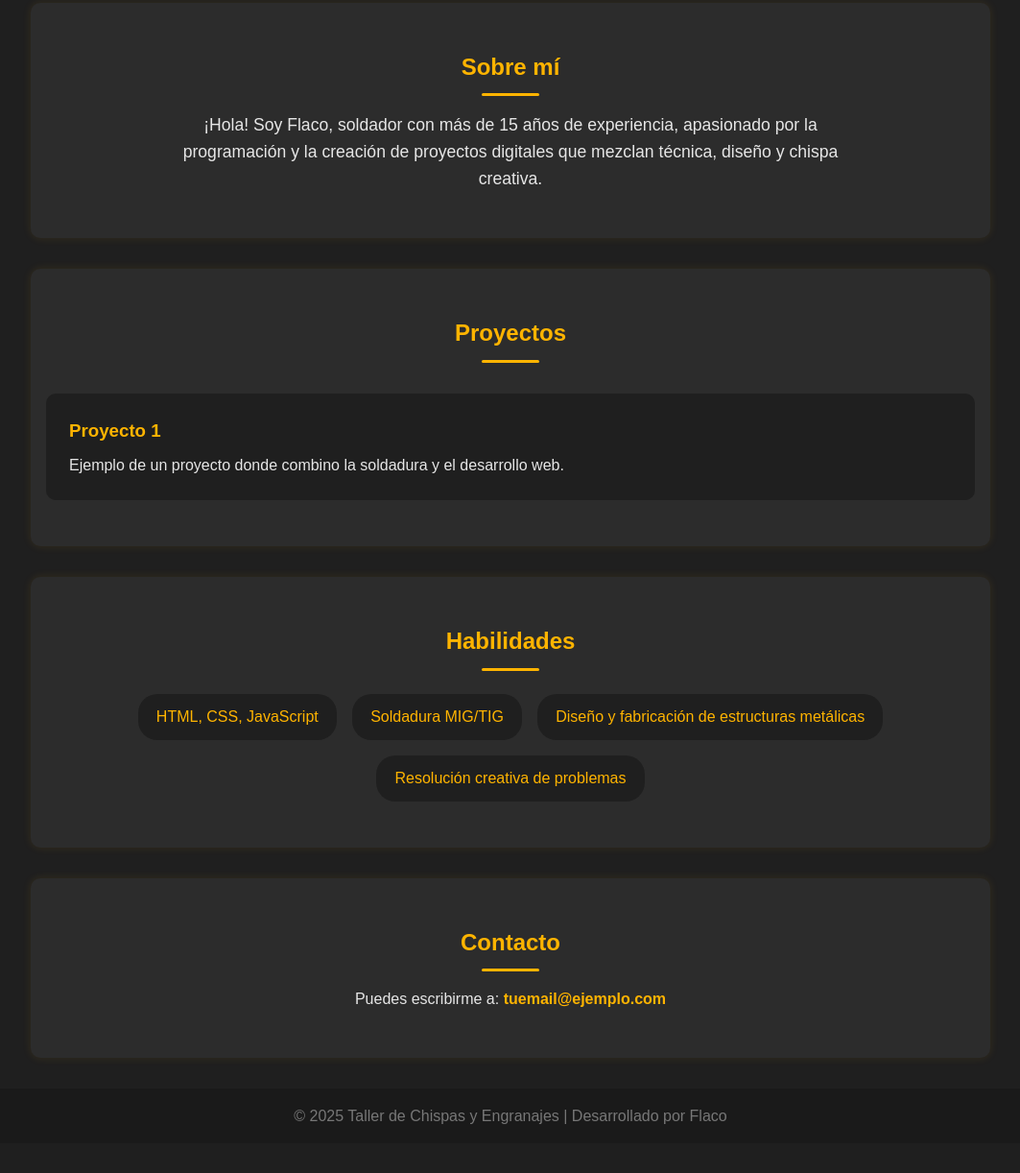
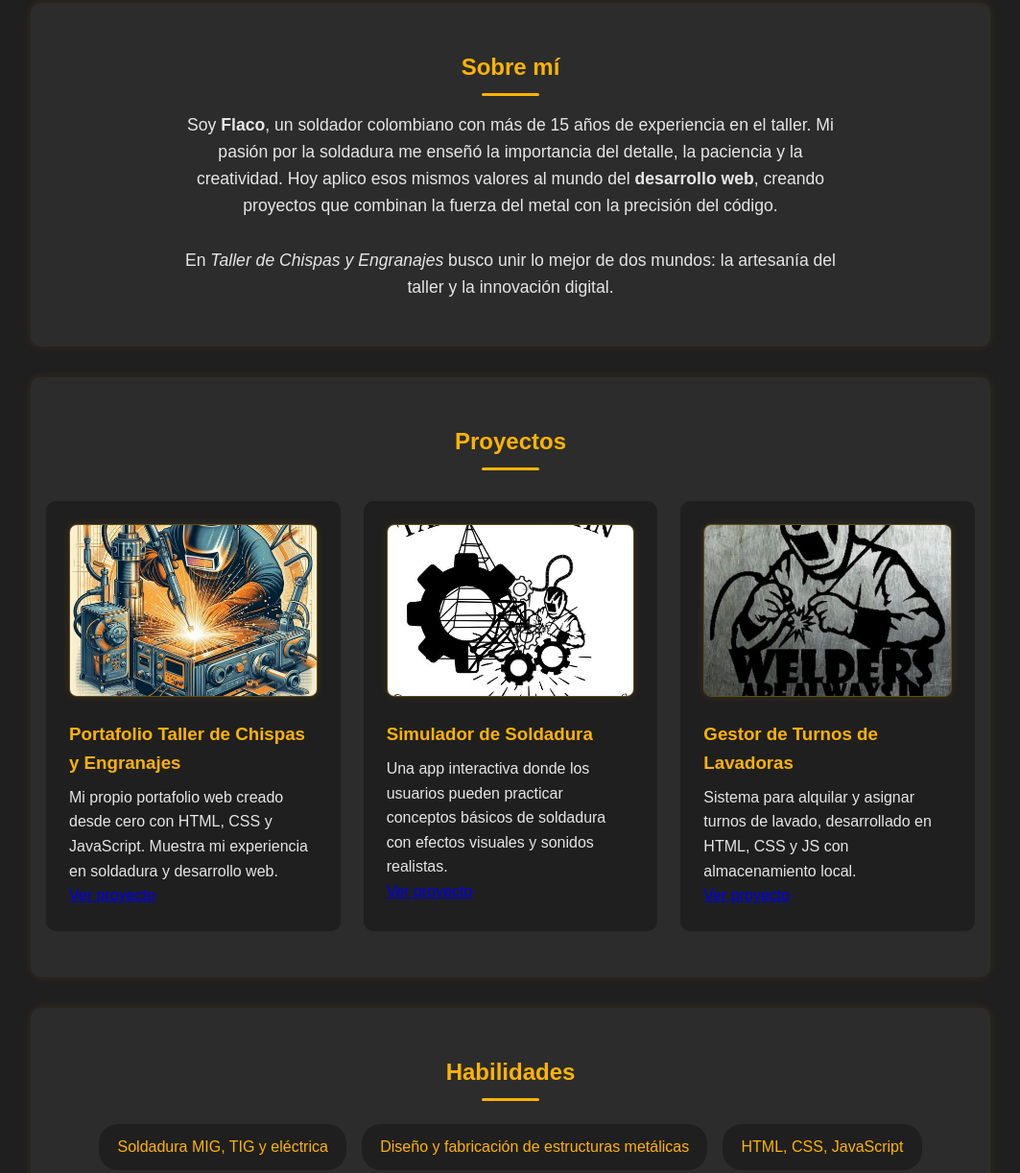
Before and after one commit to cegael/portafolio-JohnMMM, a plain HTML site: page index.html in a window 1280 px wide. Shown: the part 901-2123 px from the top of the page at 96% size, without its empty margins (108-1171 px from the left). Before the commit the page ends 2092 px from the top, so only its background shows below. Drawn offline with Linux system fonts and the light colour scheme.

Commit message:
cambios en portafolio

```diff
--- a/index.html
+++ b/index.html
@@ -20,7 +20,7 @@
   </header>
   <section id="hero">
     <div class="hero-content">
-        <img src="assets/imgs/avatar.jpg" alt="Foto de Flaco" class="foto-hero">
+        <img src="assets/imgs/phothoPerfil.png" alt="Foto de Flaco" class="foto-hero">
       <h1>¡Hola! Soy <span class="resaltado">Flaco</span></h1>
       <h2>Soldador & Desarrollador Web</h2>
       <p>Transformo ideas en metal, código y creatividad ⚙️🔥</p>
@@ -32,33 +32,44 @@
   <main>
     <section id="sobre-mi">
       <h2>Sobre mí</h2>
-      <p>¡Hola! Soy Flaco, soldador con más de 15 años de experiencia, apasionado por la programación y la creación de proyectos digitales que mezclan técnica, diseño y chispa creativa.</p>
+      <p>
+        Soy <strong>Flaco</strong>, un soldador colombiano con más de 15 años de experiencia en el taller.
+        Mi pasión por la soldadura me enseñó la importancia del detalle, la paciencia y la creatividad.
+        Hoy aplico esos mismos valores al mundo del <strong>desarrollo web</strong>, creando proyectos
+        que combinan la fuerza del metal con la precisión del código.
+        <br><br>
+        En <em>Taller de Chispas y Engranajes</em> busco unir lo mejor de dos mundos:
+        la artesanía del taller y la innovación digital.
+      </p>
     </section>
+
 
     <section id="proyectos">
       <h2>Proyectos</h2>
       <div class="proyectos-container">
-        <article class="proyecto">
-          <h3>Proyecto 1</h3>
-          <p>Ejemplo de un proyecto donde combino la soldadura y el desarrollo web.</p>
-        </article>
+
       </div>
     </section>
 
     <section id="habilidades">
       <h2>Habilidades</h2>
       <ul>
+        <li>Soldadura MIG, TIG y eléctrica</li>
+        <li>Diseño y fabricación de estructuras metálicas</li>
         <li>HTML, CSS, JavaScript</li>
-        <li>Soldadura MIG/TIG</li>
-        <li>Diseño y fabricación de estructuras metálicas</li>
+        <li>Node.js y desarrollo backend básico</li>
+        <li>Diseño responsivo y optimización web</li>
         <li>Resolución creativa de problemas</li>
       </ul>
     </section>
 
+
     <section id="contacto">
       <h2>Contacto</h2>
-      <p>Puedes escribirme a: <a href="mailto:tuemail@ejemplo.com">tuemail@ejemplo.com</a></p>
+      <p>Puedes escribirme a: <a href="mailto:flaco@tallerdechispas.com">flaco@tallerdechispas.com</a></p><br><br>
+      <a href="https://wa.me/57XXXXXXXXXX" target="_blank" class="btn-hero">💬 Envíame un mensaje</a>
     </section>
+
   </main>
 
   <footer>
--- a/script.js
+++ b/script.js
@@ -21,3 +21,54 @@ btnHero.addEventListener('mouseleave', () => {
 
     console.log("✨ Portafolio visual de Flaco cargado con estilo");
   });
+
+  // ==== Datos de proyectos ====
+const proyectos = [
+  {
+    titulo: "Portafolio Taller de Chispas y Engranajes",
+    descripcion: "Mi propio portafolio web creado desde cero con HTML, CSS y JavaScript. Muestra mi experiencia en soldadura y desarrollo web.",
+    imagen: "assets/imgs/proyecto1.jpeg", // puedes cambiar por tu propia imagen
+    enlace: "https://github.com/flaco17/portafolio",
+  },
+  {
+    titulo: "Simulador de Soldadura",
+    descripcion: "Una app interactiva donde los usuarios pueden practicar conceptos básicos de soldadura con efectos visuales y sonidos realistas.",
+    imagen: "assets/imgs/proyecto2.jpg",
+    enlace: "#",
+  },
+  {
+    titulo: "Gestor de Turnos de Lavadoras",
+    descripcion: "Sistema para alquilar y asignar turnos de lavado, desarrollado en HTML, CSS y JS con almacenamiento local.",
+    imagen: "assets/imgs/proyecto3.png",
+    enlace: "#",
+  }
+];
+
+// ==== Renderizado dinámico ====
+const contenedor = document.querySelector(".proyectos-container");
+
+proyectos.forEach(proyecto => {
+  const card = document.createElement("article");
+  card.classList.add("proyecto");
+
+  card.innerHTML = `
+    <img src="${proyecto.imagen}" alt="${proyecto.titulo}" class="img-proyecto">
+    <h3>${proyecto.titulo}</h3>
+    <p>${proyecto.descripcion}</p>
+    <a href="${proyecto.enlace}" target="_blank" class="btn-ver">Ver proyecto</a>
+  `;
+
+  contenedor.appendChild(card);
+});
+
+// ==== Animación simple al cargar ====
+document.addEventListener("DOMContentLoaded", () => {
+  const cards = document.querySelectorAll(".proyecto");
+  cards.forEach((card, i) => {
+    card.style.opacity = "0";
+    setTimeout(() => {
+      card.style.transition = "opacity 0.6s ease";
+      card.style.opacity = "1";
+    }, i * 200);
+  });
+});
--- a/style.css
+++ b/style.css
@@ -259,6 +259,24 @@
     margin-bottom: 0.5rem;
   }
 
+  /* ==== Imagen de proyecto ==== */
+.img-proyecto {
+  width: 100%;
+  height: 180px; /* puedes ajustar el alto a tu gusto */
+  object-fit: cover; /* recorta sin deformar */
+  border-radius: 8px;
+  margin-bottom: 1rem;
+  border: 1px solid rgba(255, 180, 0, 0.3);
+  box-shadow: 0 0 10px rgba(255, 180, 0, 0.1);
+}
+
+.proyecto:hover .img-proyecto {
+  transform: scale(1.05);
+  box-shadow: 0 0 20px rgba(255, 180, 0, 0.3);
+  transition: all 0.3s ease;
+}
+
+
   /* ====== HABILIDADES ====== */
   #habilidades ul {
     display: flex;
```
Also changed, not shown: assets/imgs/proyecto1.jpeg (added), assets/imgs/proyecto2.jpg (added), assets/imgs/proyecto3.png (added), 1 other file.
